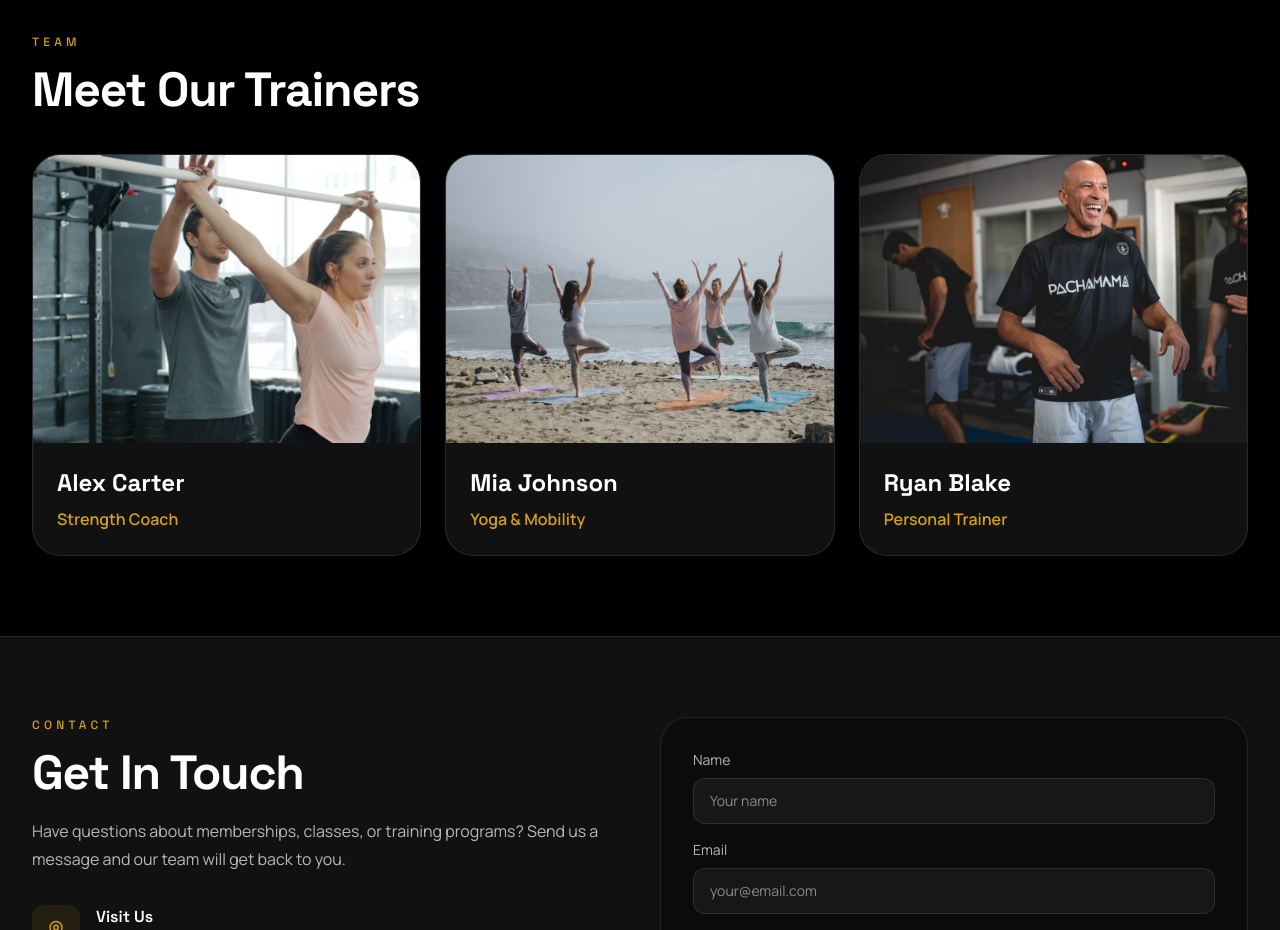
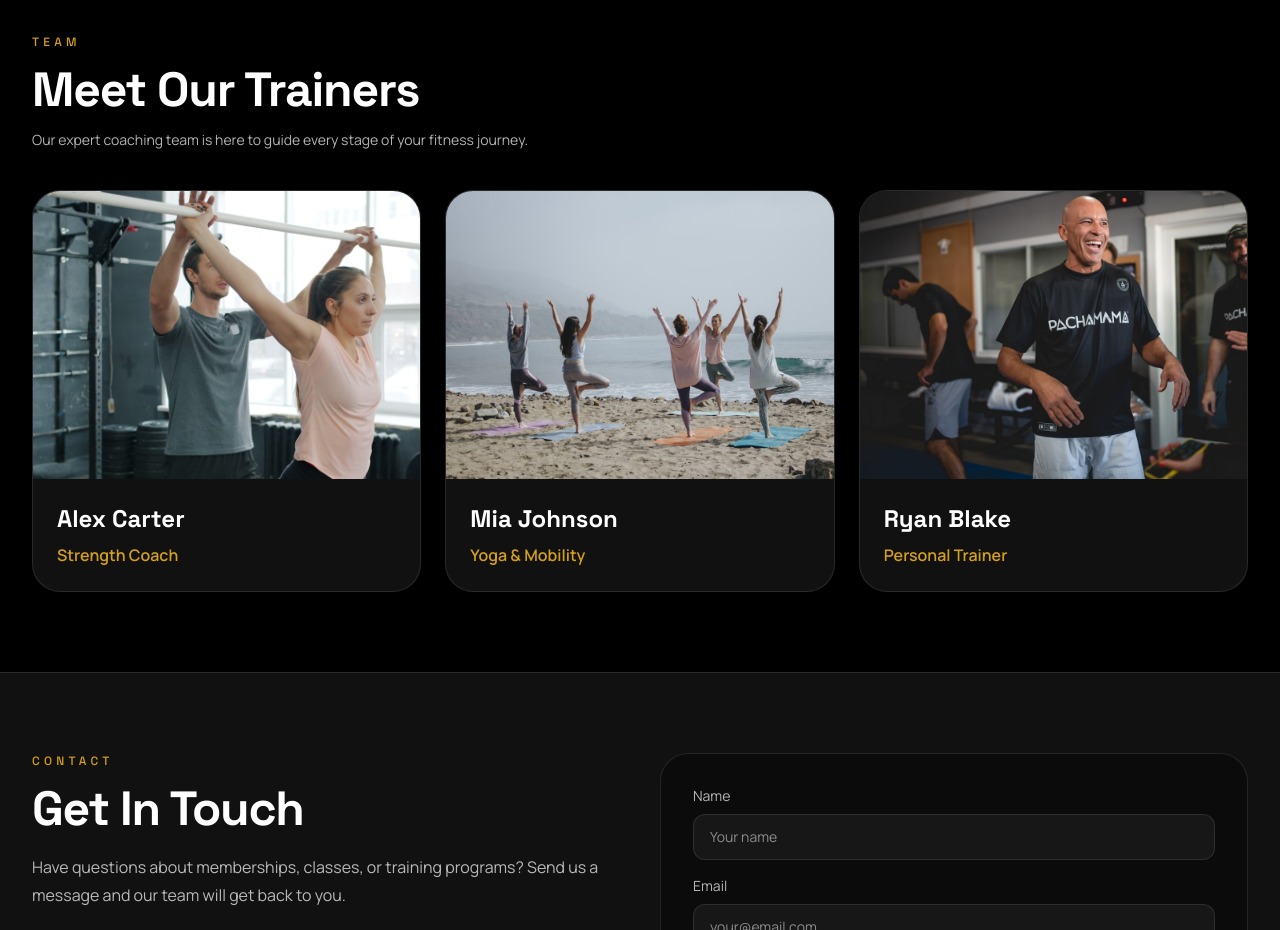
Before and after one commit to KrishmiH/Gym-Website---Fitness-Sports-Center, a React (Vite) app: page / in a window 1280 px wide. Shown: the part 3220-4150 px from the top of the page. Built offline with nearby package versions, Linux system fonts and the light colour scheme.

Commit message:
Add animation support and interactive trainer cards

```diff
--- a/package.json
+++ b/package.json
@@ -10,9 +10,13 @@
     "preview": "vite preview"
   },
   "dependencies": {
+    "@hookform/resolvers": "^5.2.2",
+    "framer-motion": "^12.38.0",
     "lucide-react": "^0.577.0",
     "react": "^19.2.4",
-    "react-dom": "^19.2.4"
+    "react-dom": "^19.2.4",
+    "react-hook-form": "^7.71.2",
+    "zod": "^4.3.6"
   },
   "devDependencies": {
     "@eslint/js": "^9.39.4",
--- a/src/components/Services.jsx
+++ b/src/components/Services.jsx
@@ -1,4 +1,5 @@
 import { useMemo, useState } from 'react'
+import { motion } from 'framer-motion'
 import { Activity, Apple, Dumbbell, Heart, Search, Trophy, Users } from 'lucide-react'
 
 const services = [
@@ -119,9 +120,13 @@ export default function Services({ darkMode }) {
 
 				<div className="mt-10 grid gap-6 md:grid-cols-2 xl:grid-cols-3">
 					{/* Animations - Framer Motion scroll-reveal: cards fade in & slide up with staggered delays */}
-					{filteredServices.map((service) => (
-						<article
+					{filteredServices.map((service, index) => (
+						<motion.article
 							key={service.title}
+							initial={{ opacity: 0, y: 18 }}
+							whileInView={{ opacity: 1, y: 0 }}
+							viewport={{ once: true, amount: 0.25 }}
+							transition={{ duration: 0.4, delay: index * 0.06 }}
 							className={`rounded-[28px] border p-6 transition-transform hover:-translate-y-1 hover:border-[#d4a017]/60 ${
 								darkMode ? 'border-white/10 bg-[#111111]' : 'border-slate-200 bg-white'
 							}`}
@@ -134,7 +139,7 @@ export default function Services({ darkMode }) {
 							<p className={`mt-3 text-sm leading-7 ${darkMode ? 'text-white/65' : 'text-slate-600'}`}>
 								{service.description}
 							</p>
-						</article>
+						</motion.article>
 					))}
 
 					{filteredServices.length === 0 ? (
--- a/src/components/Trainers.jsx
+++ b/src/components/Trainers.jsx
@@ -1,19 +1,23 @@
+import { motion } from 'framer-motion'
 import trainerOne from '../assets/Image3.jpg'
 import trainerTwo from '../assets/Image4.jpg'
 import trainerThree from '../assets/Image5.jpg'
 
-const trainers = [
+const fallbackTrainers = [
 	{
+		id: 1,
 		name: 'Alex Carter',
 		role: 'Strength Coach',
 		image: trainerOne,
 	},
 	{
+		id: 2,
 		name: 'Mia Johnson',
 		role: 'Yoga & Mobility',
 		image: trainerTwo,
 	},
 	{
+		id: 3,
 		name: 'Ryan Blake',
 		role: 'Personal Trainer',
 		image: trainerThree,
@@ -21,6 +25,8 @@ const trainers = [
 ]
 
 export default function Trainers({ darkMode }) {
+	const trainers = fallbackTrainers
+
 	return (
 		<section
 			id="trainers"
@@ -33,11 +39,19 @@ export default function Trainers({ darkMode }) {
 				<h2 className="max-w-2xl font-['Space_Grotesk'] text-3xl font-bold tracking-tight sm:text-4xl lg:text-5xl">
 					Meet Our Trainers
 				</h2>
+				<p className={`mt-4 text-sm ${darkMode ? 'text-white/70' : 'text-slate-600'}`}>
+					Our expert coaching team is here to guide every stage of your fitness journey.
+				</p>
 
 				<div className="mt-10 grid gap-6 md:grid-cols-2 xl:grid-cols-3">
-					{trainers.map((trainer) => (
-						<article
-							key={trainer.name}
+					{/* Animations - Cards fade in and slide up as they enter viewport with staggered delays */}
+					{trainers.map((trainer, index) => (
+						<motion.article
+							key={`${trainer.id}-${trainer.name}`}
+							initial={{ opacity: 0, y: 20 }}
+							whileInView={{ opacity: 1, y: 0 }}
+							viewport={{ once: true, amount: 0.25 }}
+							transition={{ duration: 0.45, delay: index * 0.08 }}
 							className={`overflow-hidden rounded-[28px] border transition-transform hover:-translate-y-1 hover:border-[#d4a017]/60 ${
 								darkMode ? 'border-white/10 bg-[#111111]' : 'border-slate-200 bg-white'
 							}`}
@@ -49,7 +63,7 @@ export default function Trainers({ darkMode }) {
 								<h3 className="font-['Space_Grotesk'] text-2xl font-bold">{trainer.name}</h3>
 								<p className="mt-2 font-semibold text-[#d4a017]">{trainer.role}</p>
 							</div>
-						</article>
+						</motion.article>
 					))}
 				</div>
 			</div>
```
Also changed, not shown: 1 other file (tests, documents, lock files or other folders).
